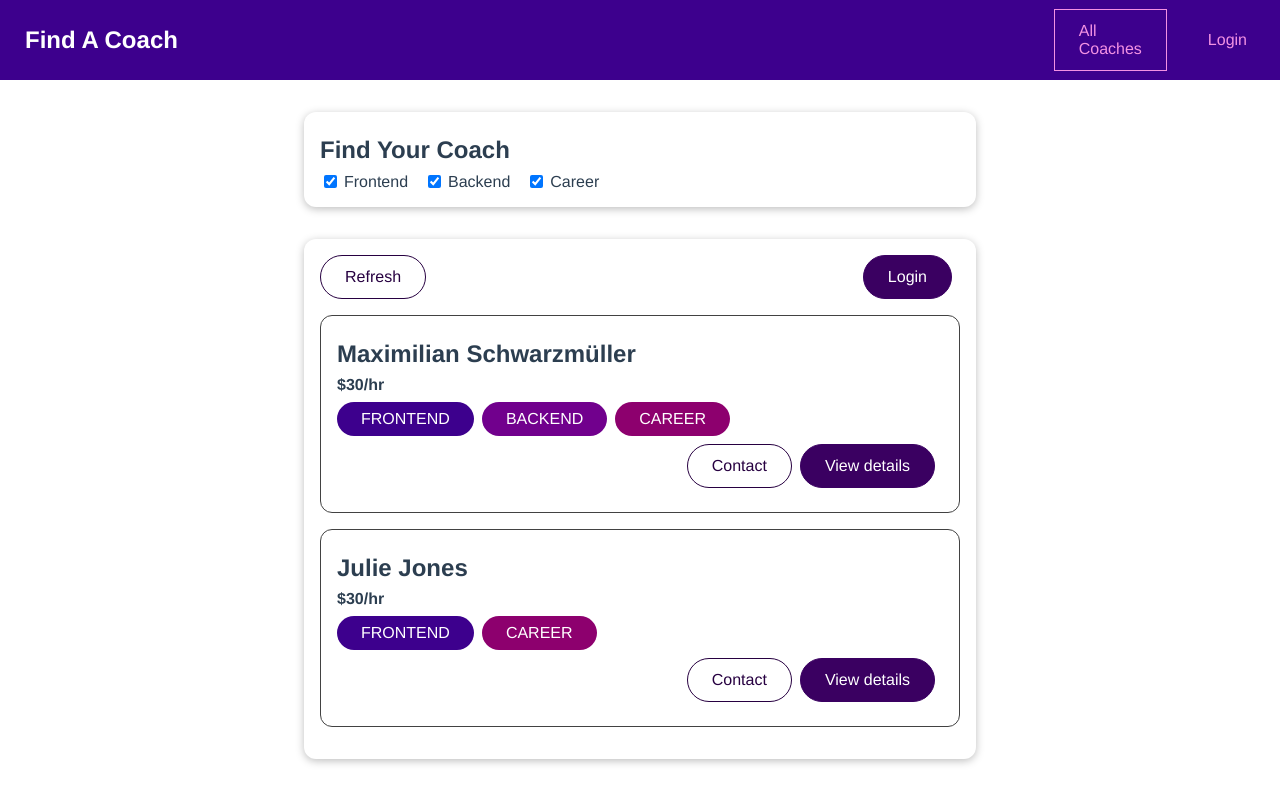
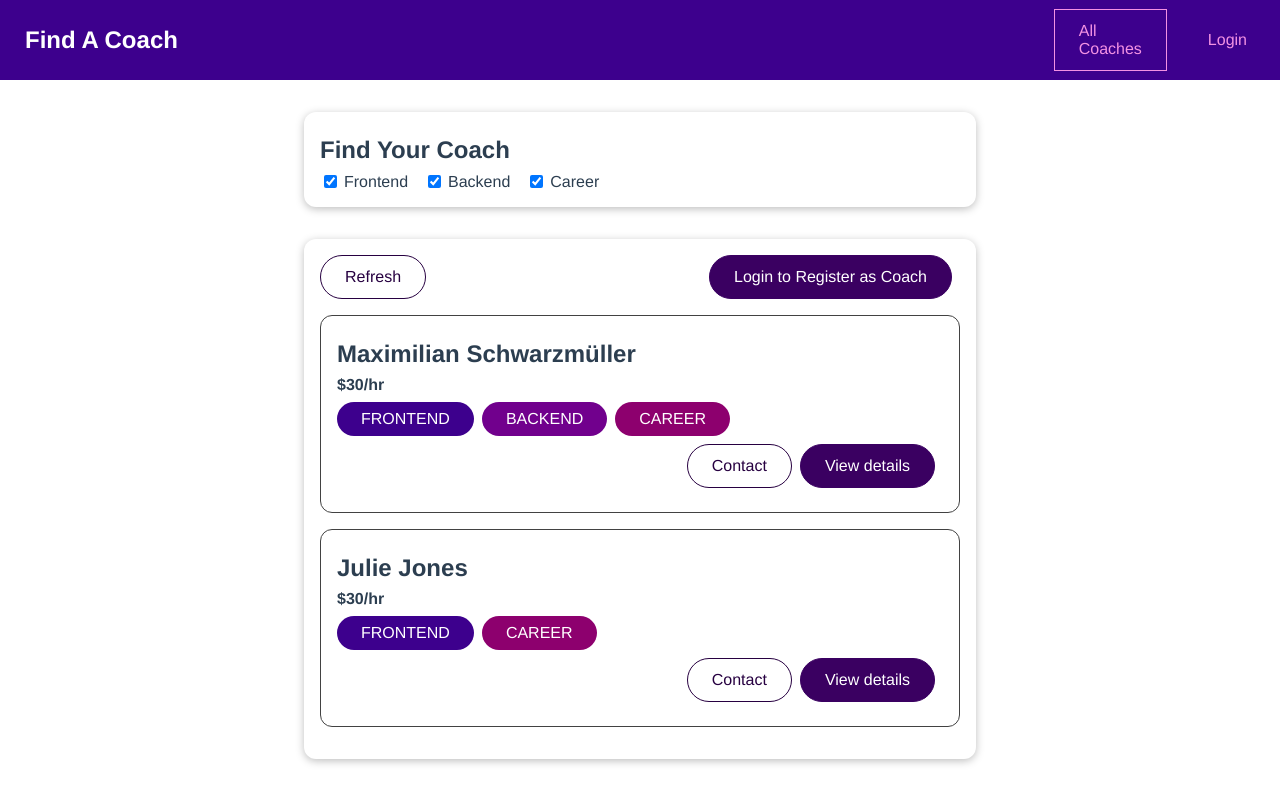
Before and after one commit to manthan37/find-coach, a Vue app: page /coaches in a window 1280 px wide. Built offline with nearby package versions, Linux system fonts and the light colour scheme.

Commit message:
authentication & routing with route gaurd done

```diff
--- a/src/components/layout/TheHeader.vue
+++ b/src/components/layout/TheHeader.vue
@@ -26,6 +26,7 @@ export default {
   methods:{
     logout(){
       this.$store.dispatch('logout');
+      this.$router.replace('/coaches');
     }
   }
 }
--- a/src/router/index.js
+++ b/src/router/index.js
@@ -6,6 +6,7 @@ import ContactCoach from '../views/requests/ContactCoach.vue';
 import RequestReceived from '../views/requests/RequestReceived.vue';
 import NotFound from '../views/NotFound.vue';
 import UserAuth from '../views/auth/UserAuth.vue';
+import store from '../store/index.js'
 
 const routes = [
   {
@@ -27,15 +28,24 @@ const routes = [
   },
   {
     path: '/register',
-    component: CoachRegistration
+    component: CoachRegistration,
+    meta: {
+      requiresAuth: true
+    }
   },
   {
     path: '/requests',
-    component: RequestReceived
+    component: RequestReceived,
+    meta: {
+      requiresAuth: true
+    }
   },
   {
     path: '/auth',
-    component: UserAuth
+    component: UserAuth,
+    meta: {
+      requiresUnauth: true
+    }
   },
   {
     path: '/:notFound(.*)',
@@ -48,4 +58,14 @@ const router = createRouter({
   routes
 })
 
+router.beforeEach(function(to, from, next){
+  if(to.meta.requiresAuth && !store.getters.isAuthenticated){
+    next('/auth');
+  } else if (to.meta.requiresUnauth && store.getters.isAuthenticated) {
+    next('/coaches');
+  } else{
+    next();
+  }
+});
+
 export default router
--- a/src/views/auth/UserAuth.vue
+++ b/src/views/auth/UserAuth.vue
@@ -72,6 +72,8 @@ export default {
                 } else {
                     await this.$store.dispatch('signup', actionPayload);
                 }
+                const redirectUrl = '/' + (this.$route.query.redirect || 'coaches')
+                this.$router.replace(redirectUrl);
             } catch (error) {
                 this.error = error.message || 'Failed to authenticate, try later.'
             }
--- a/src/views/coaches/CoachesList.vue
+++ b/src/views/coaches/CoachesList.vue
@@ -8,7 +8,7 @@
       <base-card>
         <div class="controls">
           <base-button mode="outline" @click="loadCoaches(true)">Refresh</base-button>
-          <base-button link to="/auth" v-if="!isLoaggedIn">Login</base-button>
+          <base-button link to="/auth?redirect=register" v-if="!isLoaggedIn">Login to Register as Coach</base-button>
           <base-button v-if="!isCoach && !isLoading && isLoaggedIn" link to="/register">Register as a coach</base-button>
         </div>
         <div v-if="isLoading">
```
